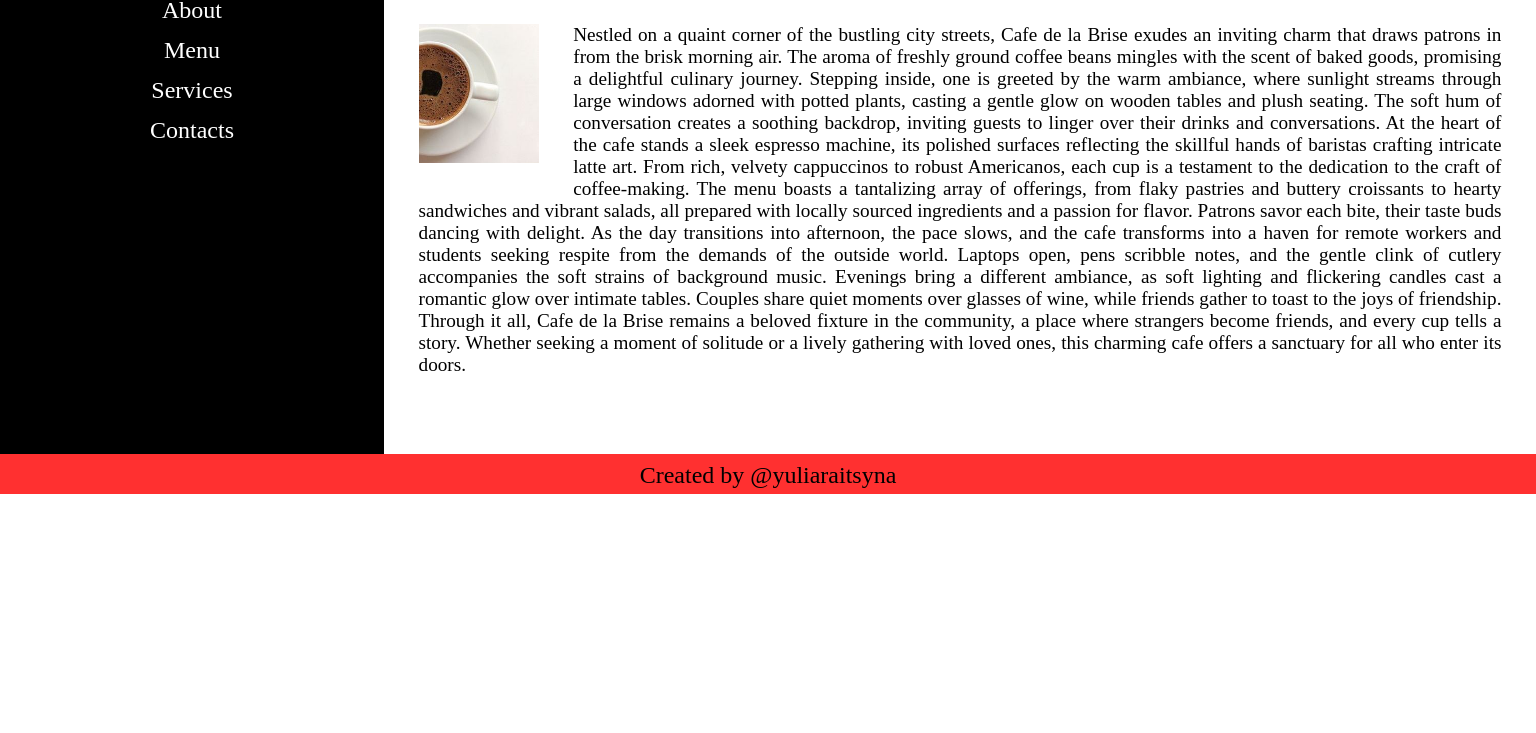
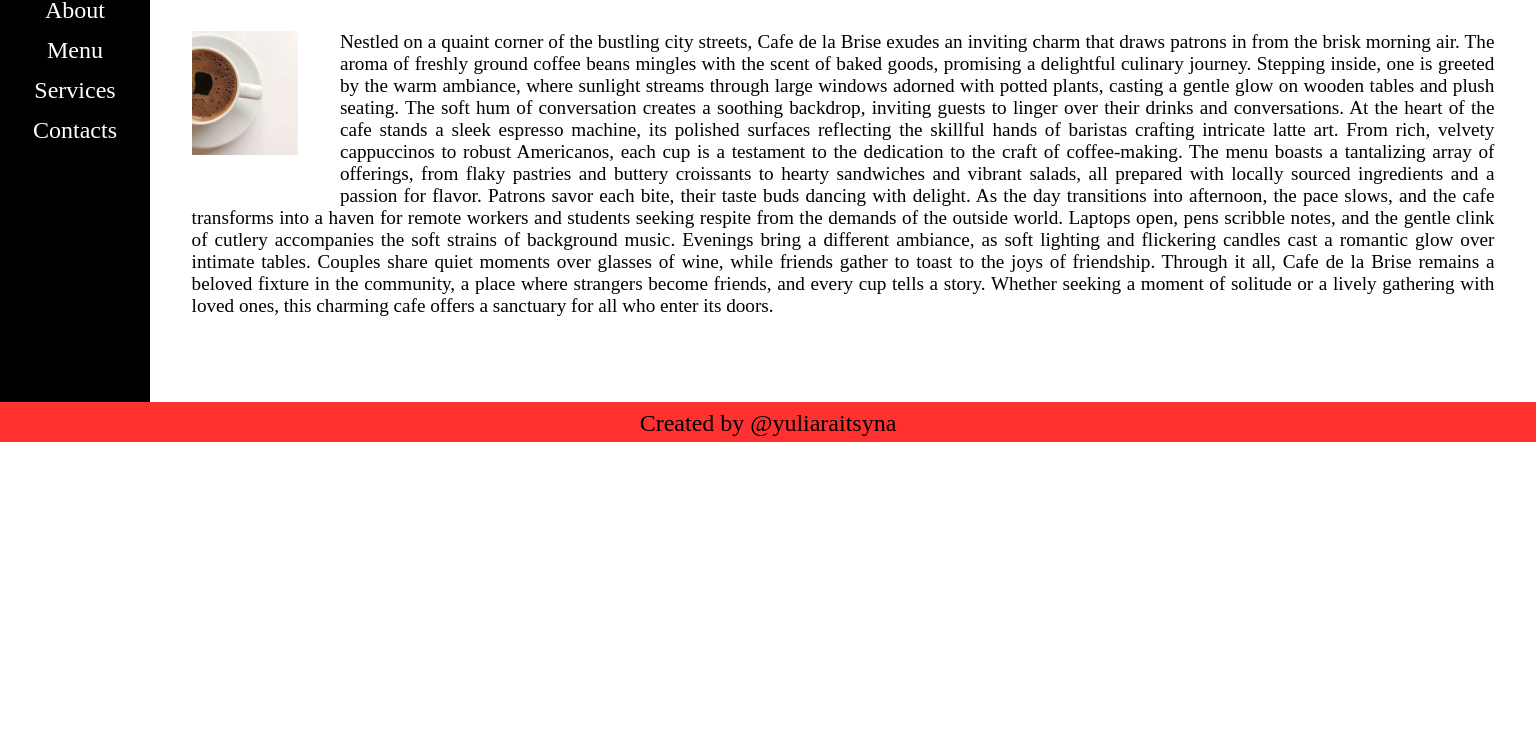
Before and after one commit to yuliaraitsyna/web_labs_bsu, a plain HTML site: page Lab3/maket_adapt.html in a window 1536 px wide. Shown: the part 67-800 px from the top of the page. Drawn offline with Linux system fonts and the light colour scheme.

Commit message:
fixed aside

```diff
--- a/Lab3/maket_adapt.html
+++ b/Lab3/maket_adapt.html
@@ -83,25 +83,13 @@
         }
         @media (min-width: 700px) {
             .aside {
-                flex: 0 0 25%;
-                max-width: 25%;
+                flex: 0 0 150px;
+                max-width: 150px;
                 order: 1;
             }
             .main {
-                flex:0 0 75%;
-                max-width: 75%;
-                order: 2;
-            }
-        }
-        @media (min-width:1400px) {
-            .aside {
-                flex: 0 0 25%;
-                max-width: 25%;
-                order: 1;
-            }
-            .main {
-                flex: 0 0 75%;
-                max-width: 75%;
+                flex:0 0 calc(100% - 150px);
+                max-width: calc(100% - 150px);
                 order: 2;
             }
         }
```
